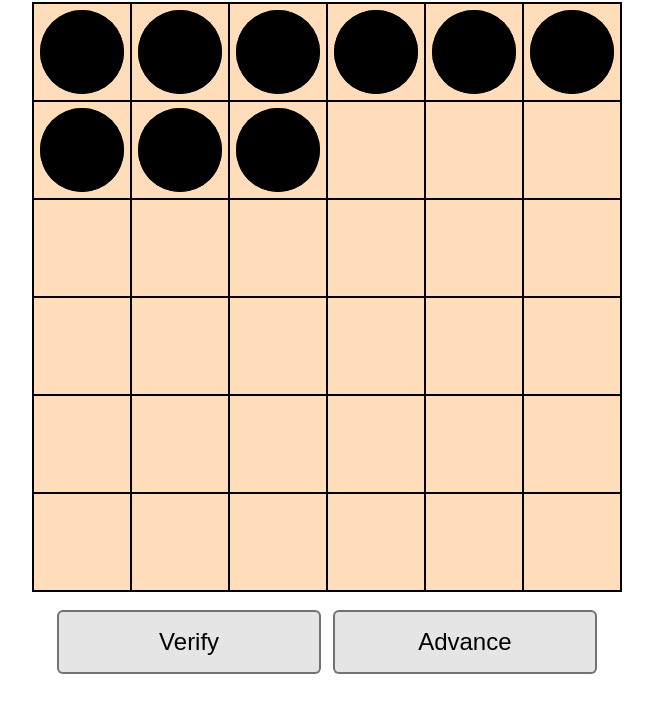
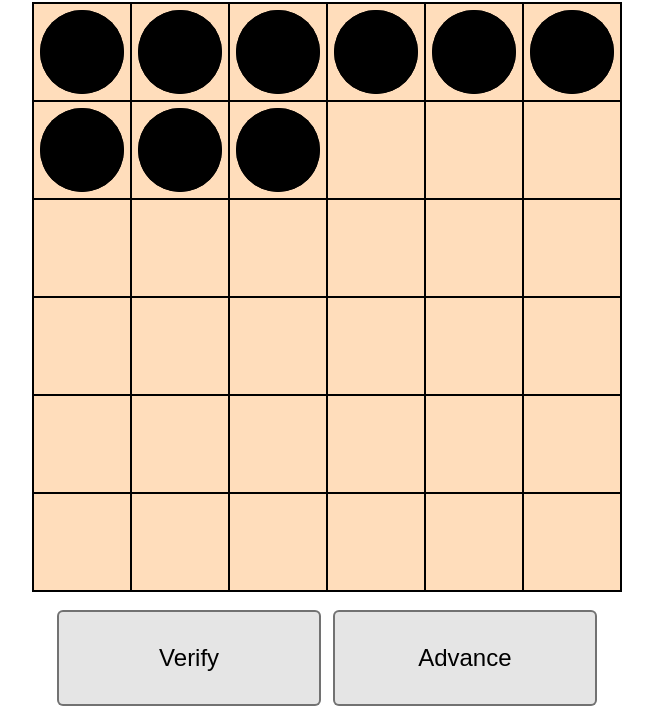
Before and after one commit to lgarron/speedlife.games, a website built with Parcel: page index.html in a window 1280 px wide. Shown: the part 81-790 px from the top of the page, without its empty margins (313-966 px from the left). Built offline with nearby package versions, Linux system fonts and the light colour scheme; what random-uint-below would draw is missing.

Commit message:
Large state controls for non-timed mode.

```diff
--- a/style.css
+++ b/style.css
@@ -199,7 +199,7 @@ button:active {
   color: white;
 }
 
-body.timed #state-controls button {
+#state-controls button {
   -webkit-appearance: none;
   min-height: 4em;
 }
```
